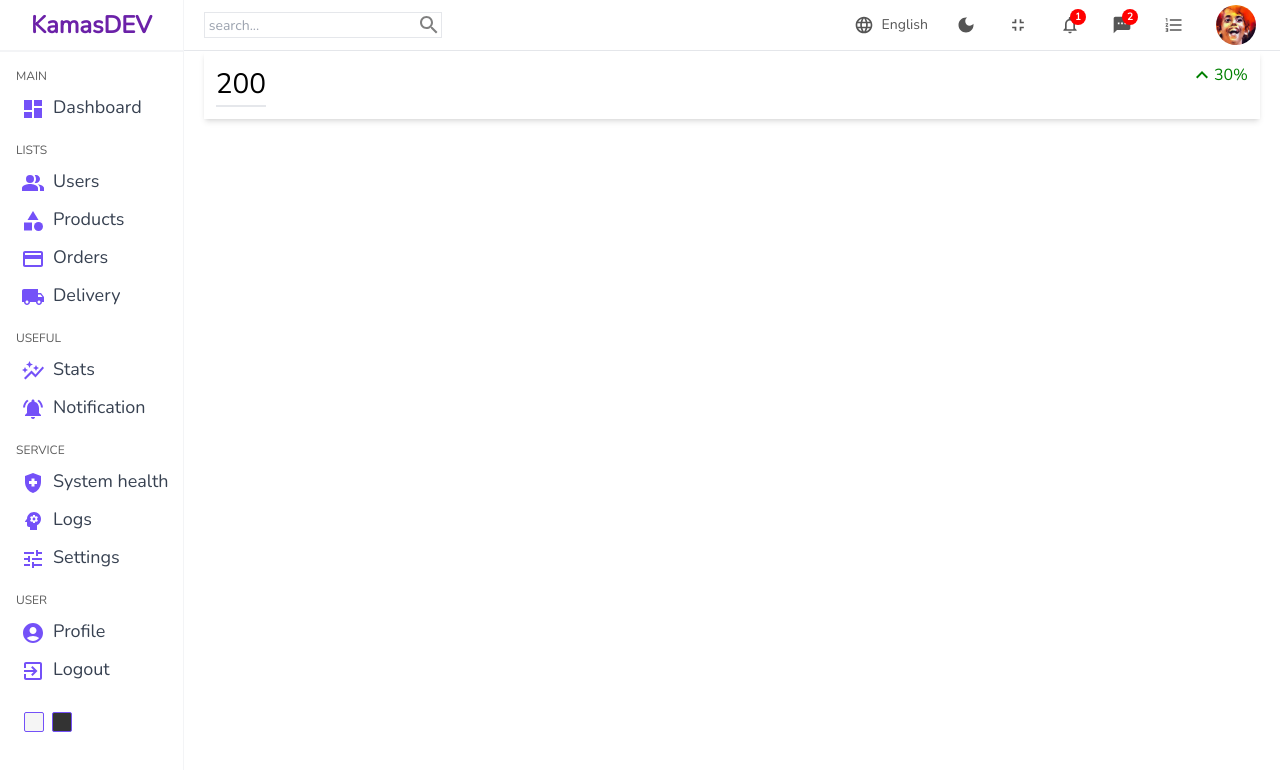
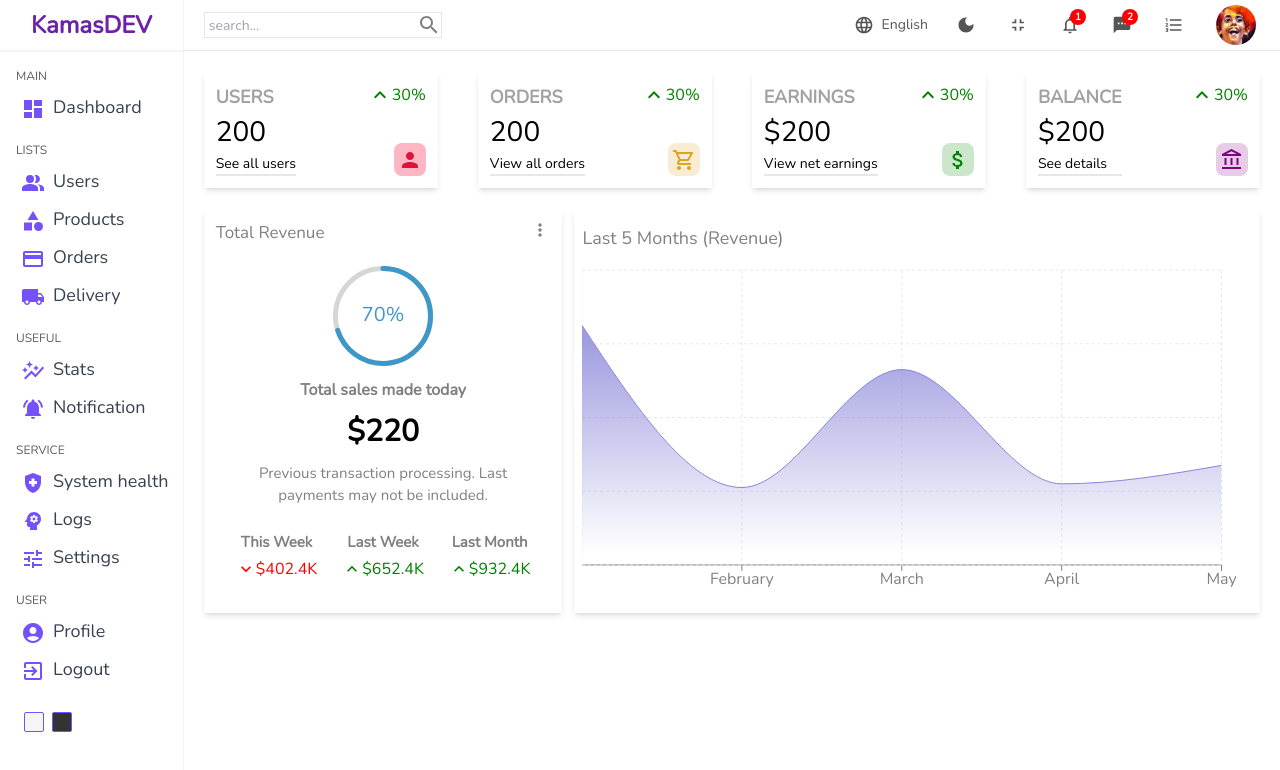
Before and after one commit to Kamasah-Dickson/Admin-Dashboard, a React (Vite) app: page / in a window 1280 px wide. Shown: the top 770 px of the page. Built offline with nearby package versions, Linux system fonts and the light colour scheme.

Commit message:
update Pages

```diff
--- a/src/Pages/Home/Home.tsx
+++ b/src/Pages/Home/Home.tsx
@@ -1,15 +1,25 @@
+import Chart from "../../Components/Chart";
+import Featured from "../../Components/Featured";
 import Navbar from "../../Components/Navbar";
 import Sidebar from "../../Components/Sidebar";
 import Widgets from "../../Components/Widgets";
 
 function Home() {
 	return (
-		<div className="flex ">
+		<div className="mx-auto flex max-w-[1440px] ">
 			<Sidebar />
 			<div className="flex-[6]">
 				<Navbar />
-				<div className="flex">
-					<Widgets />
+				<div className="mt-5 flex">
+					<Widgets type="user" />
+					<Widgets type="order" />
+					<Widgets type="earnings" />
+					<Widgets type="balance" />
+				</div>
+				{/* //chat container */}
+				<div className="mt-5 flex items-center justify-between gap-3 px-5">
+					<Featured />
+					<Chart />
 				</div>
 			</div>
 		</div>
```
